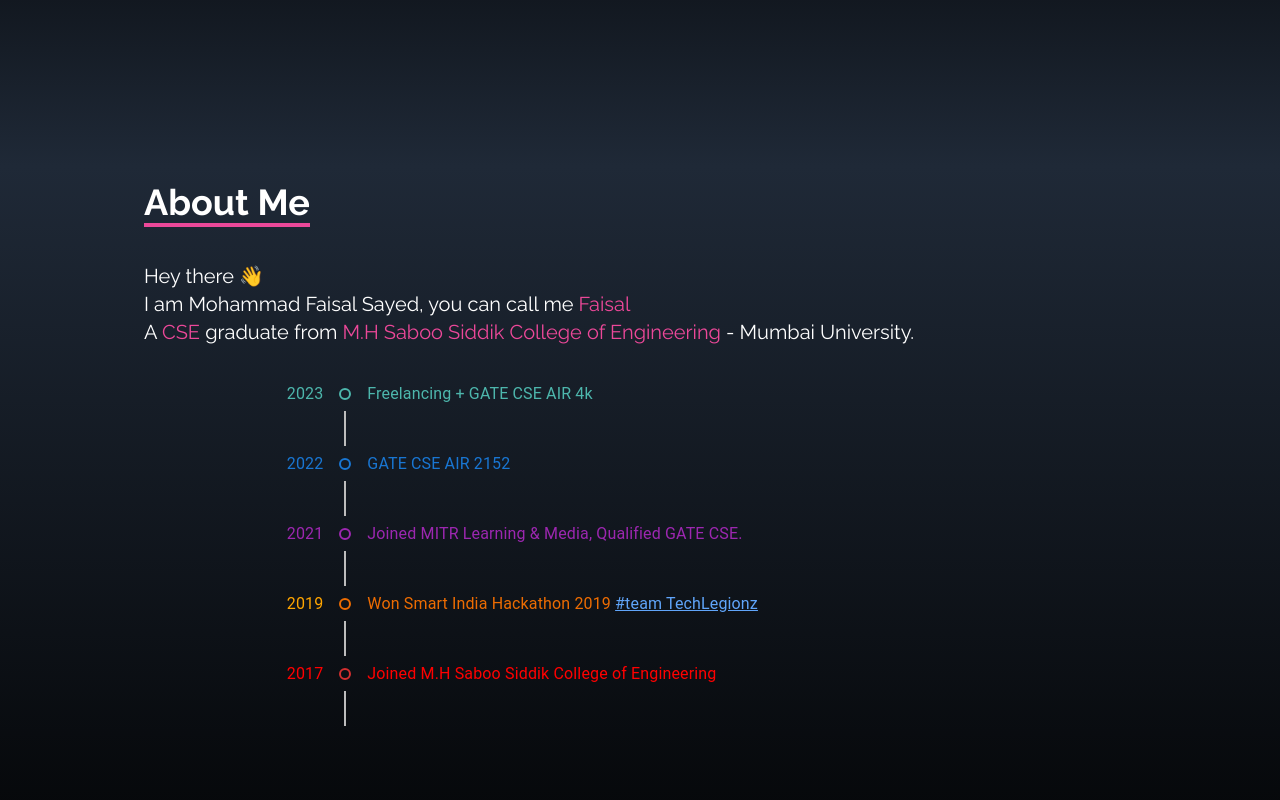
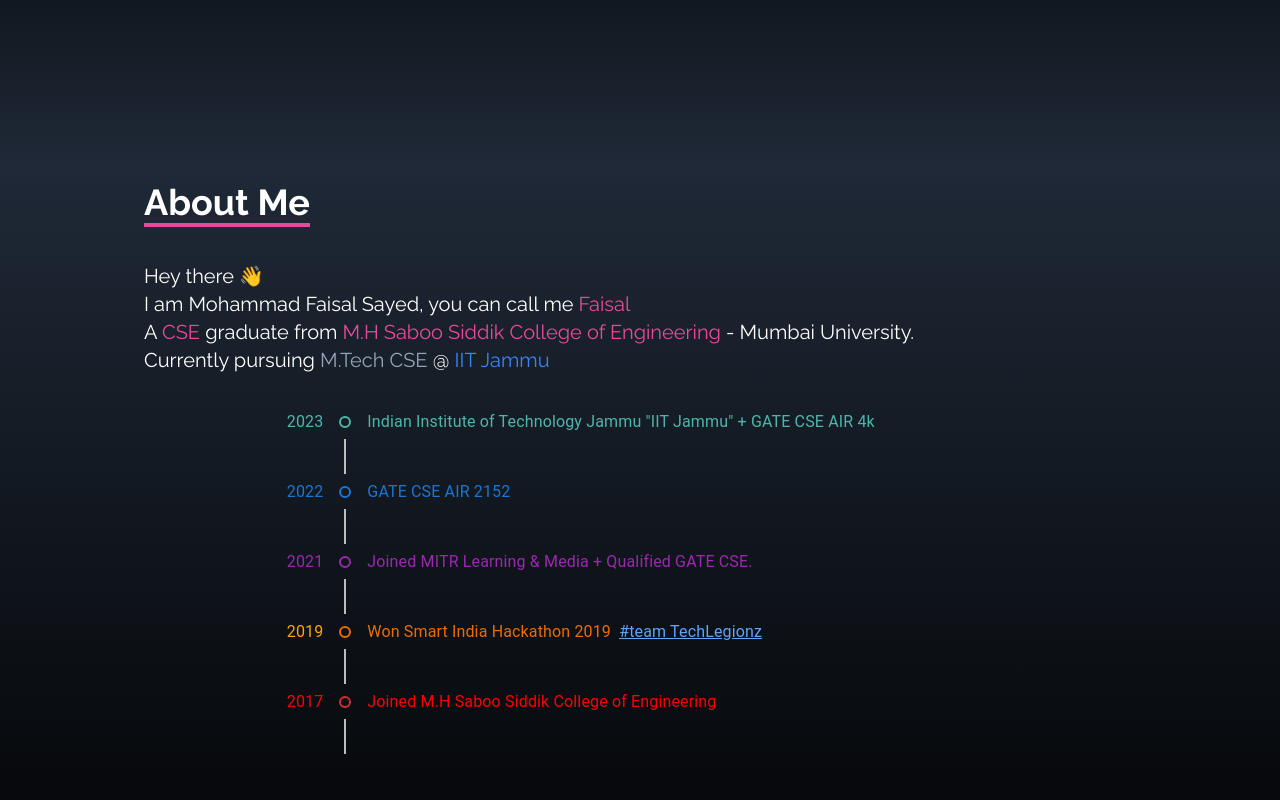
Before and after one commit to sayyedfaixal/csefaisal, a React (Create React App) app: page / in a window 1280 px wide. Shown: the part 634-1434 px from the top of the page. Built offline with nearby package versions, Linux system fonts and the light colour scheme.

Commit message:
Update portfolio

```diff
--- a/src/components/About.jsx
+++ b/src/components/About.jsx
@@ -25,6 +25,7 @@
         <br />
         A <span className="text-pink-500">CSE</span> graduate from <span className="text-pink-500">M.H Saboo Siddik College of Engineering </span> - Mumbai University.
         <br />
+        Currently pursuing <span className="text-slate-400">M.Tech CSE </span>@ <span className="text-blue-500">IIT Jammu</span>
         </p>
         <br />
           <Timeline position="right"
@@ -45,7 +46,8 @@
               />
               <TimelineConnector />
             </TimelineSeparator>
-            <TimelineContent color ={tealColor}>Freelancing + GATE CSE AIR 4k</TimelineContent>
+            <TimelineContent color ={tealColor}> Indian Institute of Technology Jammu "IIT Jammu" + GATE CSE AIR 4k</TimelineContent>
+
           </TimelineItem>
 
           <TimelineItem>
@@ -67,7 +69,7 @@
               <TimelineDot variant="outlined" color="secondary" />
               <TimelineConnector />
             </TimelineSeparator>
-            <TimelineContent color="secondary">Joined MITR Learning & Media, Qualified GATE CSE.</TimelineContent>
+            <TimelineContent color="secondary">Joined MITR Learning & Media +  Qualified GATE CSE.</TimelineContent>
           </TimelineItem>
 
           <TimelineItem>
@@ -78,7 +80,14 @@
               <TimelineDot variant="outlined" color="warning" />
               <TimelineConnector />
             </TimelineSeparator>
-            <TimelineContent color="#ED6C02">Won Smart India Hackathon 2019 <span className="text-blue-400 underline"><a href="https://twitter.com/iitroorkee/status/1102163586246311936"/>#team TechLegionz</span></TimelineContent>
+            <TimelineContent color="#ED6C02" >
+              Won Smart India Hackathon 2019 &nbsp;
+                <span className="text-blue-400 underline">
+                    <a href={"https://twitter.com/iitroorkee/status/1102163586246311936"}>
+                      #team TechLegionz
+                    </a>
+                </span>
+            </TimelineContent>
           </TimelineItem>
 
           <TimelineItem>
--- a/src/components/Home.jsx
+++ b/src/components/Home.jsx
@@ -1,4 +1,4 @@
-import HeroImage from "../assets/heroImage.png";
+import HeroImage from "../assets/hero-image.png";
 // import { MdKeyboardArrowRight } from "react-icons/md";
 import Typewriter from 'typewriter-effect';
 const Home = () => {
```
Also changed, not shown: src/assets/hero-image.png (added), src/components/Test.jsx (added).
